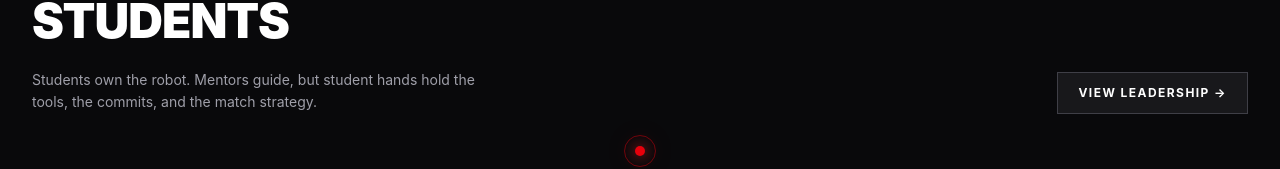
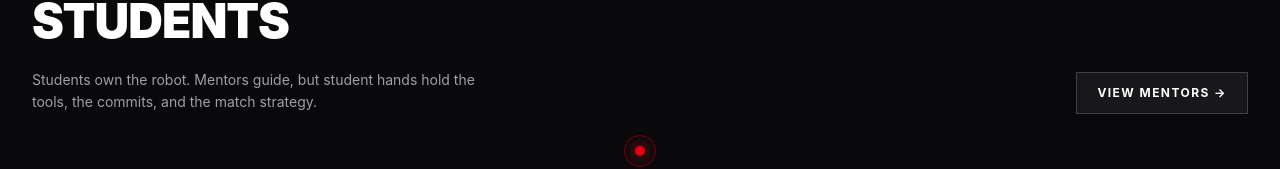
Before and after one commit to Stepinac-Iron-Crusaders/iron-crusaders-website, a React (Vite) app: page /#/team/students in a window 1280 px wide. Shown: the part 249-418 px from the top of the page. Built offline with nearby package versions, Linux system fonts and the light colour scheme.

Commit message:
fix(students): change View Leadership to View Mentors

```diff
--- a/src/pages/Students.tsx
+++ b/src/pages/Students.tsx
@@ -61,7 +61,7 @@ export default function Students() {
               <h1 className="text-[36px] font-black uppercase tracking-[-0.02em] text-white sm:text-[48px]">Students</h1>
               <p className="mt-3 max-w-[52ch] text-sm leading-relaxed text-zinc-400">Students own the robot. Mentors guide, but student hands hold the tools, the commits, and the match strategy.</p>
             </div>
-            <Link to="/team/leadership" className="border border-zinc-700 bg-zinc-900 px-5 py-3 text-xs font-bold uppercase tracking-[0.12em] text-white hover:bg-zinc-800">View Leadership →</Link>
+            <Link to="/team/mentors" className="border border-zinc-700 bg-zinc-900 px-5 py-3 text-xs font-bold uppercase tracking-[0.12em] text-white hover:bg-zinc-800">View Mentors →</Link>
           </div>
         </div>
       </section>
```
